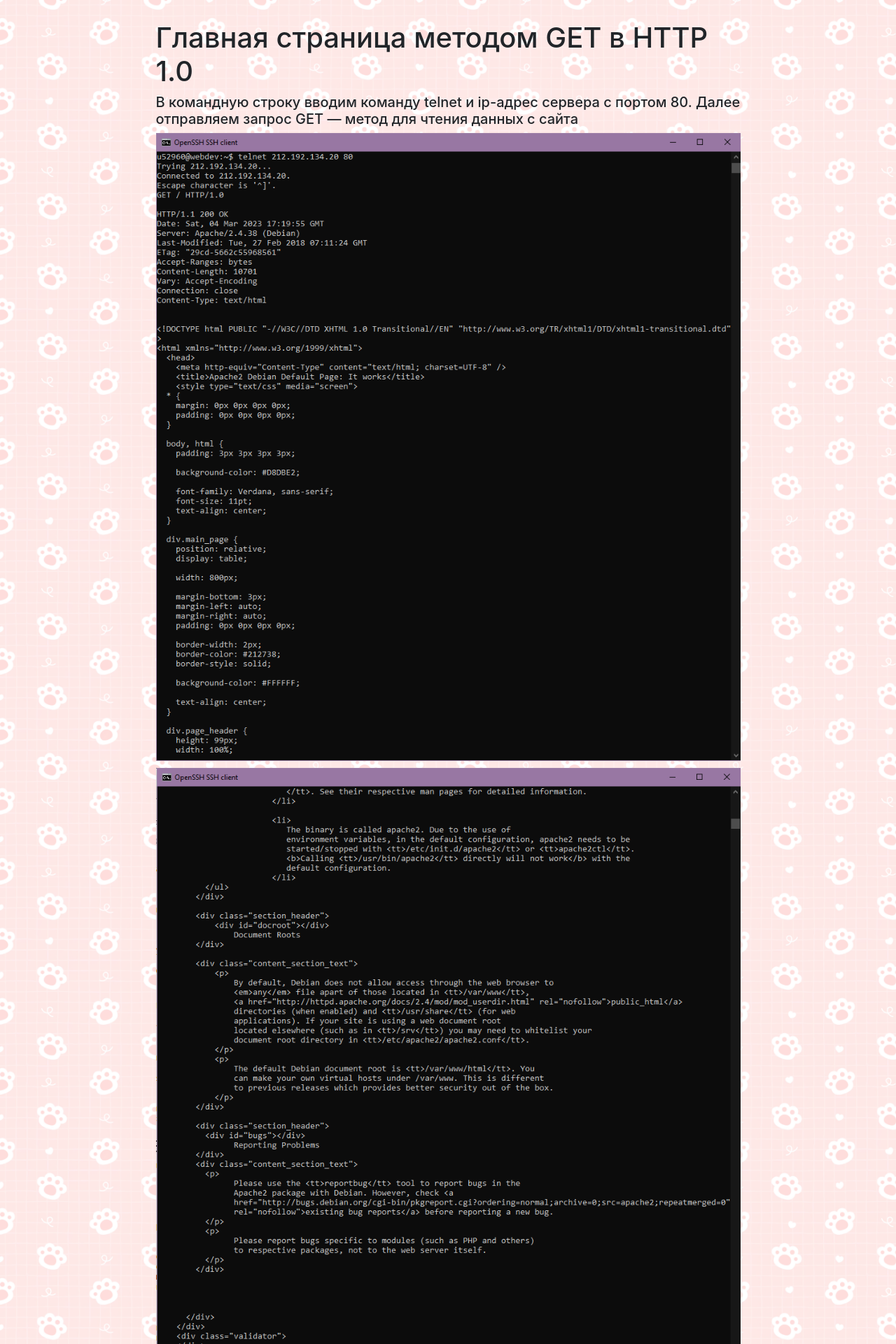
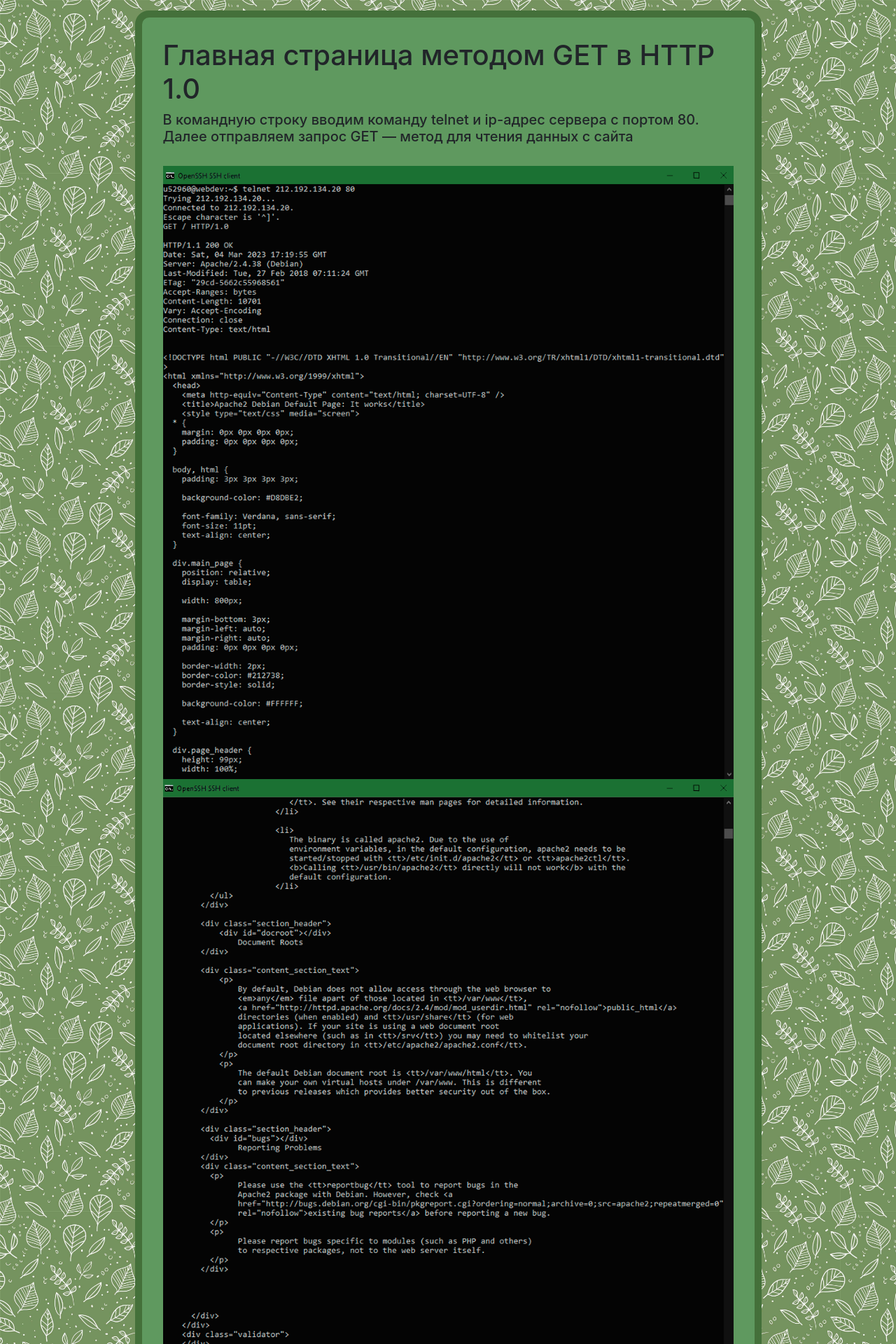
Before and after one commit to m3owmurrr/Web_Backend, a PHP site: page / in a window 1280 px wide. Shown: the top 1920 px of the page at 70% size. Run offline with PHP 8.4, Linux system fonts and the light colour scheme.

Commit message:
new style

```diff
--- a/task_2/task2.css
+++ b/task_2/task2.css
@@ -1,7 +1,7 @@
 /* main */
 body {
-   background: url("./back_paw.png");
-   background-size: 300px auto;
+    background: url("./back_leaves_4.png");
+    background-size: 300px auto;
 }
 
 /* answer */
@@ -10,10 +10,17 @@ body {
     height: 100%;
     object-fit: contain;
     display: block;
-    margin-bottom: 10px;
 }
 
 .answer_panel {
     padding: 30px 30px;
-    margin-bottom: 20px;
+    margin: 15px 0;
+    background-color: #5f995f;
+    border-radius: 20px;
+    border: 10px solid #44703a;
+
 }
+
+.answer_panel h5 {
+    margin-bottom: 1.5em;
+}
```
Also changed, not shown: task_1/task1.css (+9 -2 lines), task_2/back_leaves_4.png (added), task_2/back_paw.png (deleted), task_2/get_inside.png, task_2/get_main_1.png, task_2/get_main_2.png, task_2/head_charset.png, task_2/head_file-size.png, task_2/head_mediatype.png, task_2/head_partial-content.png, task_2/post_comment.png.
